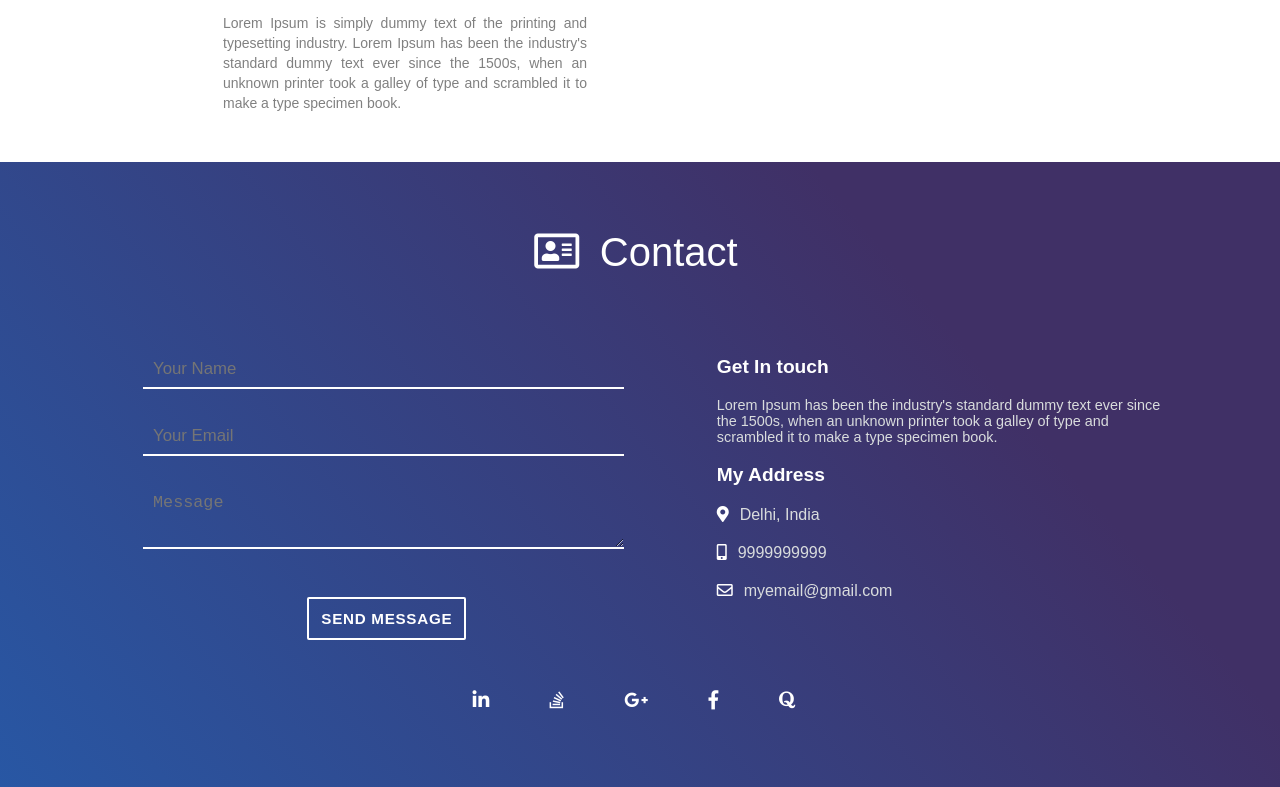
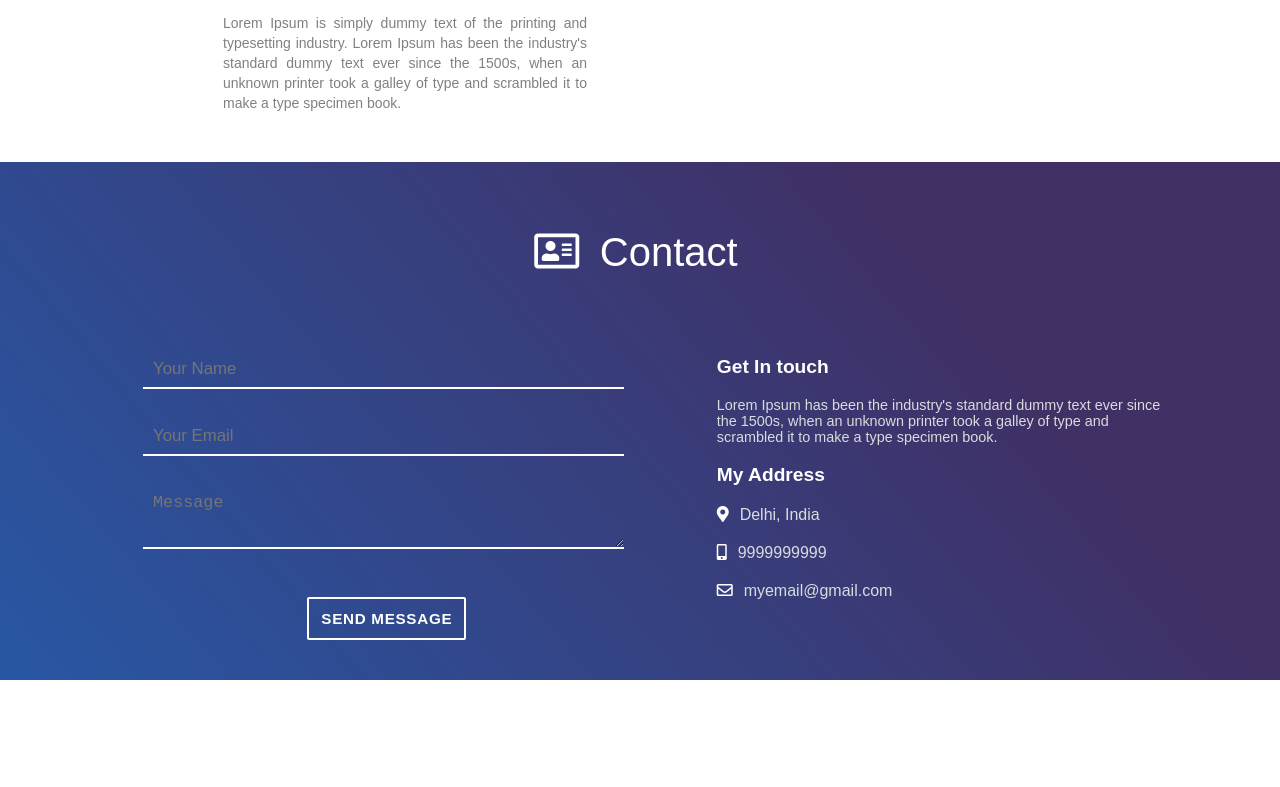
Before and after one commit to PrateekGoel97/Resume, a plain HTML site: page index.html in a window 1280 px wide. Shown: the part 2024-2811 px from the top of the page. After the commit the page ends 2704 px from the top, so only its background shows below. Drawn offline with Linux system fonts and the light colour scheme.

Commit message:
removed social icons

```diff
--- a/index.html
+++ b/index.html
@@ -248,42 +248,6 @@
                     </div>
                 </div>
             </div>
-
-            <div class="text-center social-icons">
-
-                <ul class="horizontal-list">
-
-                    <li>
-                        <a href="https://www.linkedin.com/in/manisha-khattar-b5663641/">
-                            <i class="fab fa-linkedin-in"></i>
-                        </a>
-                    </li>
-
-                    <li>
-                        <a href="https://stackoverflow.com/users/5608414/manisha?tab=profile" target="_blank">
-                            <i class="fab fa-stack-overflow"></i>
-                        </a>
-                    </li>
-
-                    <li>
-                        <a href="https://plus.google.com/u/0/103030702784925512939" target="_blank">
-                            <i class="fab fa-google-plus-g"></i>
-                        </a>
-                    </li>
-
-                    <li>
-                        <a href="https://www.facebook.com/manishakhattar54">
-                            <i class="fab fa-facebook-f"></i>
-                        </a>
-                    </li>
-
-                    <li>
-                        <a href="https://www.quora.com/profile/Manisha-Khattar" target="_blank">
-                            <i class="fab fa-quora"></i>
-                        </a>
-                    </li>
-                </ul>
-            </div>
         </section>
 
         <script type="text/javascript" src="index.js">
```
